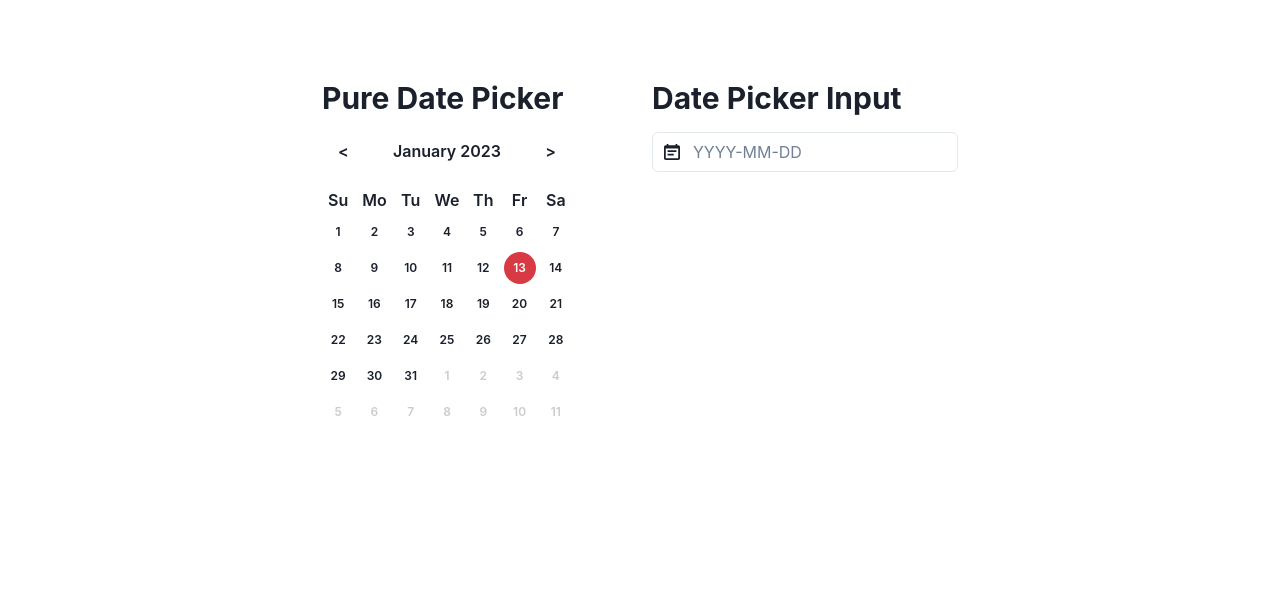
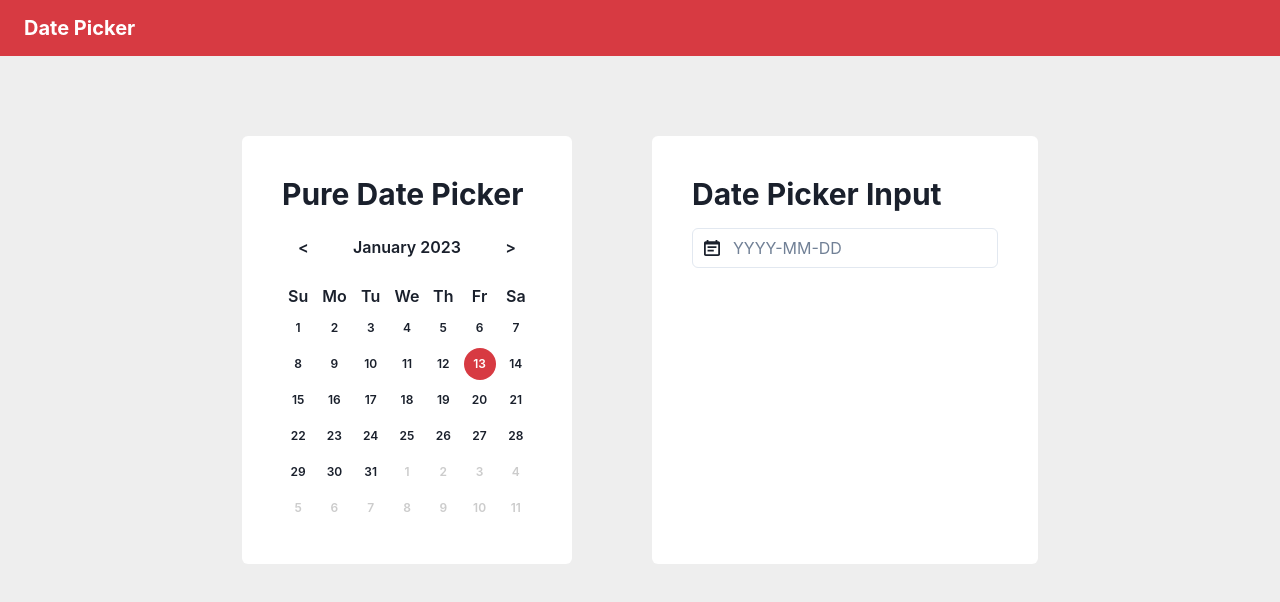
Before and after one commit to lizzyyang9534/date-picker, a React (Create React App) app: page / in a window 1280 px wide. Shown: the top 602 px of the page. Built offline with nearby package versions, Linux system fonts and the light colour scheme.

Commit message:
feat: adjust styles

```diff
--- a/src/App.tsx
+++ b/src/App.tsx
@@ -1,20 +1,23 @@
 import { Box, Flex, Heading } from '@chakra-ui/react';
 import { useState } from 'react';
 import { DatePicker, DatePickerInput } from './components/datePicker';
+import Header from './components/Header';
 
 function App() {
   const [date1, setDate1] = useState(new Date());
   const [date2, setDate2] = useState(new Date());
 
   return (
+    <Box minH="100vh" bgColor="brandGray.500">
+      <Header />
       <Flex
-      gap={20}
-      p={10}
+        gap={[10, 10, 20]}
+        p={[6, 6, 10]}
         pt={[6, 6, 12, 20]}
         direction={['column', 'column', 'row']}
         justify="center"
       >
-      <Box>
+        <Box p={[4, 4, 6, 10]} bgColor="white" borderRadius="md">
           <Heading size={['md', 'md', 'lg']} mb={[4, 4, 8]}>
             Pure Date Picker
           </Heading>
@@ -27,7 +30,7 @@ function App() {
           />
         </Box>
 
-      <Box>
+        <Box p={[4, 4, 6, 10]} bgColor="white" borderRadius="md">
           <Heading size={['md', 'md', 'lg']} mb={[4, 4, 8]}>
             Date Picker Input
           </Heading>
@@ -40,6 +43,7 @@ function App() {
           />
         </Box>
       </Flex>
+    </Box>
   );
 }
 
--- /dev/null
+++ b/src/components/Header.tsx
@@ -0,0 +1,18 @@
+import { Box, Heading } from '@chakra-ui/react';
+
+const Header = () => {
+  return (
+    <Box
+      px={6}
+      py={4}
+      w="full"
+      bgColor="brand.500"
+      textAlign={['center', 'center', 'left']}
+    >
+      <Heading size="md" color="white">
+        Date Picker
+      </Heading>
+    </Box>
+  );
+};
+export default Header;
--- a/src/components/datePicker/index.tsx
+++ b/src/components/datePicker/index.tsx
@@ -64,7 +64,7 @@ const DatePicker = ({ date, onSelect }: DatePickerProps) => {
   }, [date, send]);
 
   return (
-    <Flex direction="column" width="250px" minH="296px">
+    <Flex direction="column" width="250px" minH="296px" bgColor="white">
       <Flex justify="space-between" align="center" gap={2}>
         <Button
           variant="ghost"
```
Lines whose indentation alone changed are shown as unchanged.
